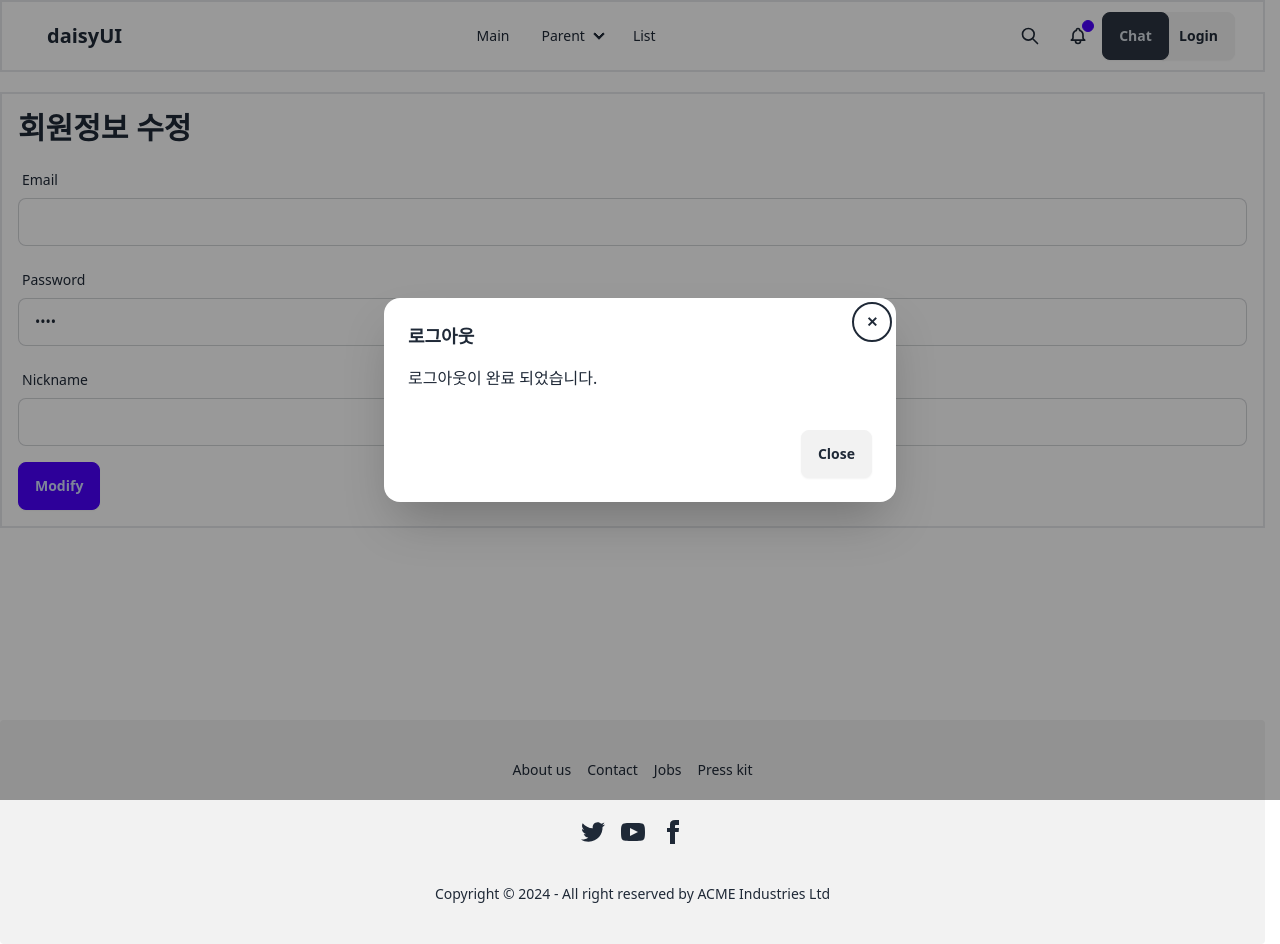
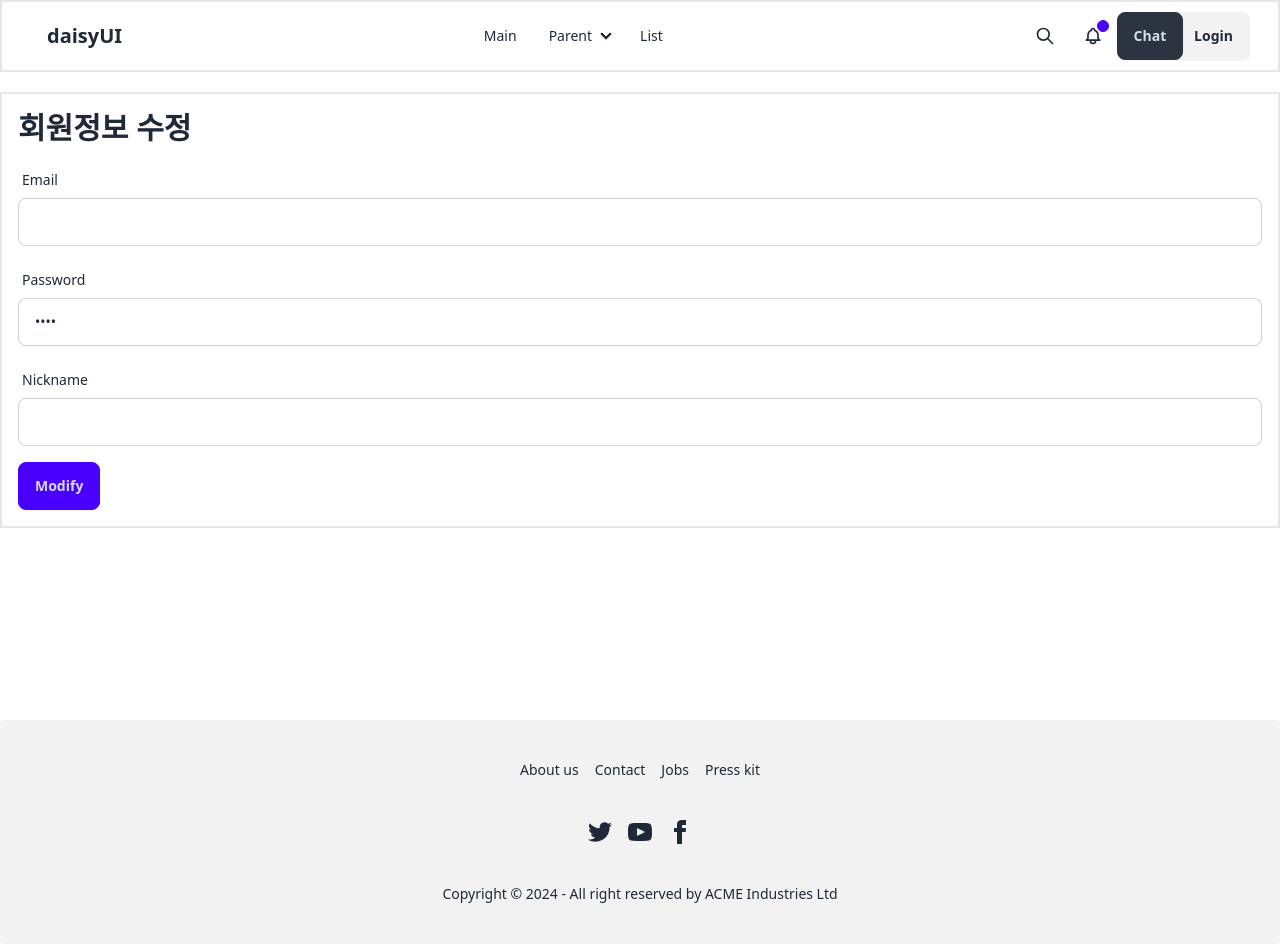
Before and after one commit to CHOHUNE/TOGERUN_FRONT, a React (Create React App) app: page /member/modify in a window 1280 px wide. Built offline with nearby package versions, Linux system fonts and the light colour scheme.

Commit message:
fix : 로그아웃 모달 오류로 useQuery reset

```diff
--- a/src/menus/BasicMenu.js
+++ b/src/menus/BasicMenu.js
@@ -1,33 +1,34 @@
 import SideOpenDrawer from "../component/common/sideOpenDrawer";
 import {useNavigate} from "react-router-dom";
 import useCustomLogin from "../hooks/useCustomLogin";
+import {removeCookie} from "../util/cookieUtil";
 import ResultModal from "../component/common/ResultModal";
 import React, {useState} from "react";
+import {useMutation, useQueryClient} from "@tanstack/react-query";
 import {useRecoilState} from "recoil";
 import {initState, signInState} from "../atoms/singinState";
 
 const BasicMenu = () => {
 
-    // const queryClient = useQueryClient;
+    const queryClient = useQueryClient;
 
     const navigate = useNavigate();
+    const {loginState} = useCustomLogin();
 
-    const {loginState,doLogout,moveToPath} = useCustomLogin();
+    const {doLogout,moveToPath} = useCustomLogin();
     const [showLogoutModal, setShowLogoutModal] = useState(false)
     const [signIn,setSignIn] = useRecoilState(signInState);
 
-    // const logoutMutation = useMutation(
-    //     {mutationFn: () => doLogout(),
-    //         onSuccess: () => {
-    //         setSignIn(initState)
-    //         }
-    //     });
+    const logoutMutation = useMutation(
+        {mutationFn: () => doLogout(),
+            onSuccess: () => {
+                setSignIn(initState)
+            }
+        });
 
-    const handleClickLogout = async () =>{
+    function handleClickLogout() {
 
-        await doLogout();
-
-        setSignIn(initState)
+        logoutMutation.mutate()
         toggleLogoutModal()
     }
 
@@ -35,7 +36,7 @@ const BasicMenu = () => {
 
         // queryClient.invalidateQueries(); // 로그인 스테이트 불러오는 쿼리로 변경 필요
 
-        if(signIn.email ===''){
+        if(logoutMutation.isSuccess){
             moveToPath('/')
         }
     }
@@ -122,7 +123,7 @@ const BasicMenu = () => {
             <div className={"join space-x-12"}>
                 <SideOpenDrawer/>
                 {!loginState.email ?
-                <button className={"btn join-item"} onClick={() => navigate("/member/login")}>Login</button>
+                    <button className={"btn join-item"} onClick={() => navigate("/member/login")}>Login</button>
                     :
                     <button className={"btn join-item"} onClick={toggleLogoutModal}>Logout</button>
                 }
@@ -139,10 +140,9 @@ const BasicMenu = () => {
                     </div>
                 </div>
             )}
-            {signIn.email==='' && (
+            {logoutMutation.isSuccess ?
                 <ResultModal title={'로그아웃'} content={`로그아웃이 완료 되었습니다.`}
-                             callbackFn={closeModal}/>
-                )}
+                             callbackFn={closeModal}/> : <></>}
 
         </div>
 
```
